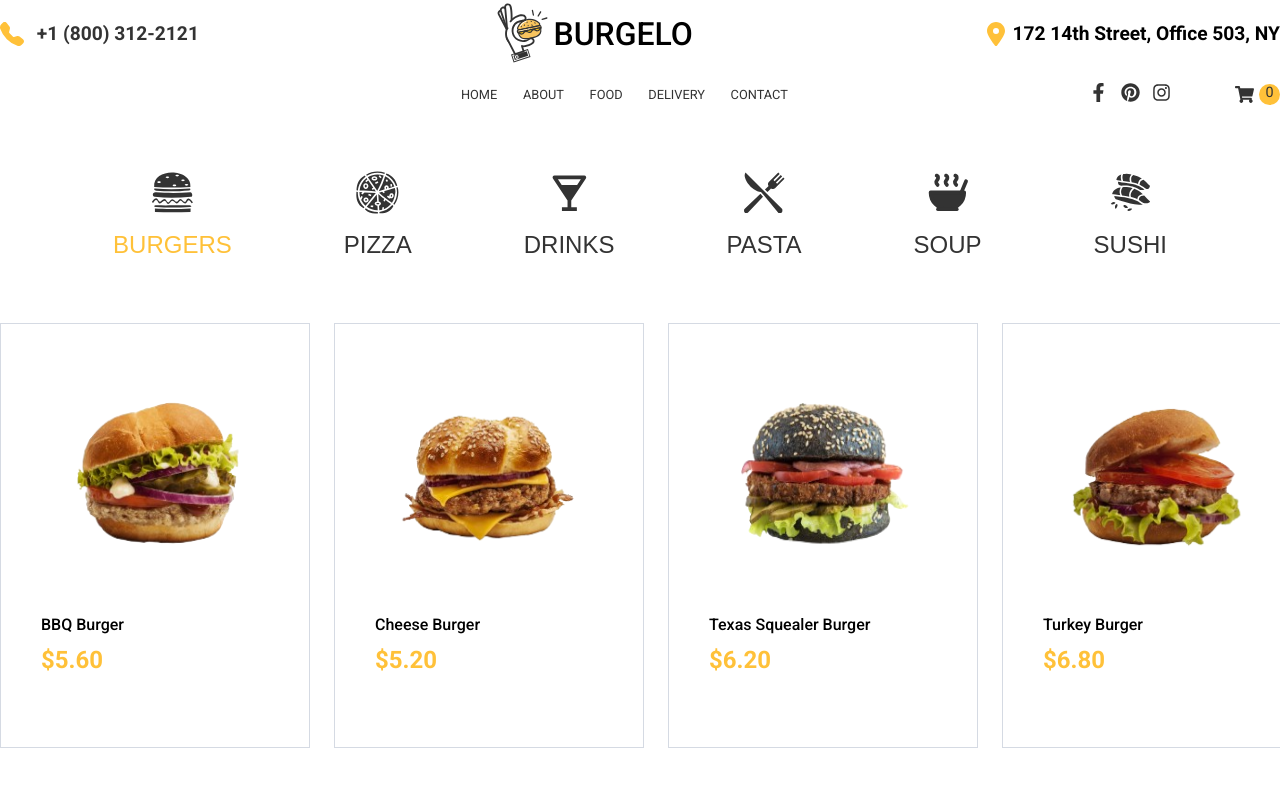
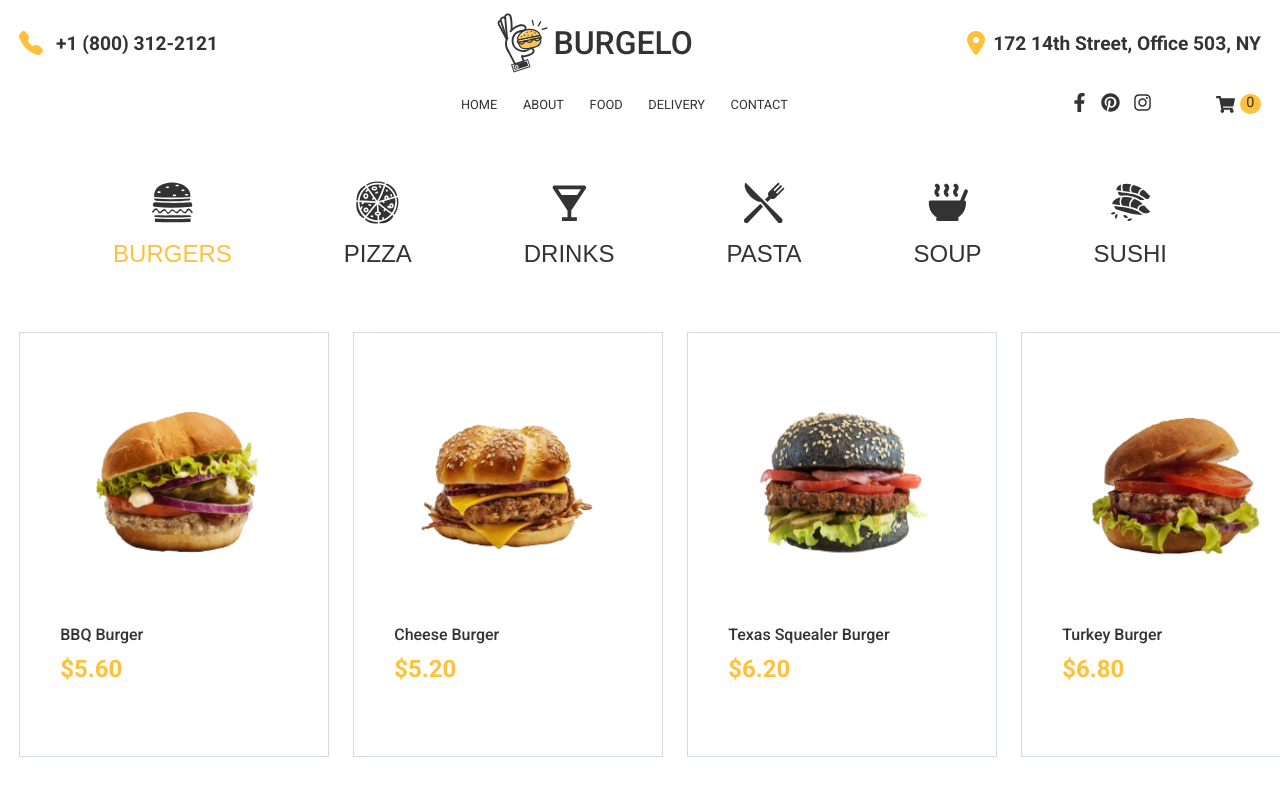
Before and after one commit to jonathan-castro-dev/burgelo, a Next.js app: page / in a window 1280 px wide. Shown: the top 796 px of the page. Built offline with nearby package versions, Linux system fonts and the light colour scheme.

Commit message:
style: create home div

```diff
--- a/src/app/page.tsx
+++ b/src/app/page.tsx
@@ -2,12 +2,14 @@ import { FoodMenu } from '@/components/FoodMenu/page'
 import { Header } from '@/components/Header/page'
 import { NavMenu } from '@/components/NavMenu/page'
 
+import { Div } from './styles'
+
 export default function Home() {
   return (
-    <div>
+    <Div>
       <Header />
       <NavMenu />
       <FoodMenu />
-    </div>
+    </Div>
   )
 }
--- /dev/null
+++ b/src/app/styles.ts
@@ -0,0 +1,10 @@
+import { styled } from '../../stitches.config'
+
+export const Div = styled('div', {
+  width: '100%',
+  maxWidth: '1380px',
+  marginInline: 'auto',
+  paddingInline: '1.2rem',
+  paddingBlock: '0.6rem',
+  color: '$gray700',
+})
```
